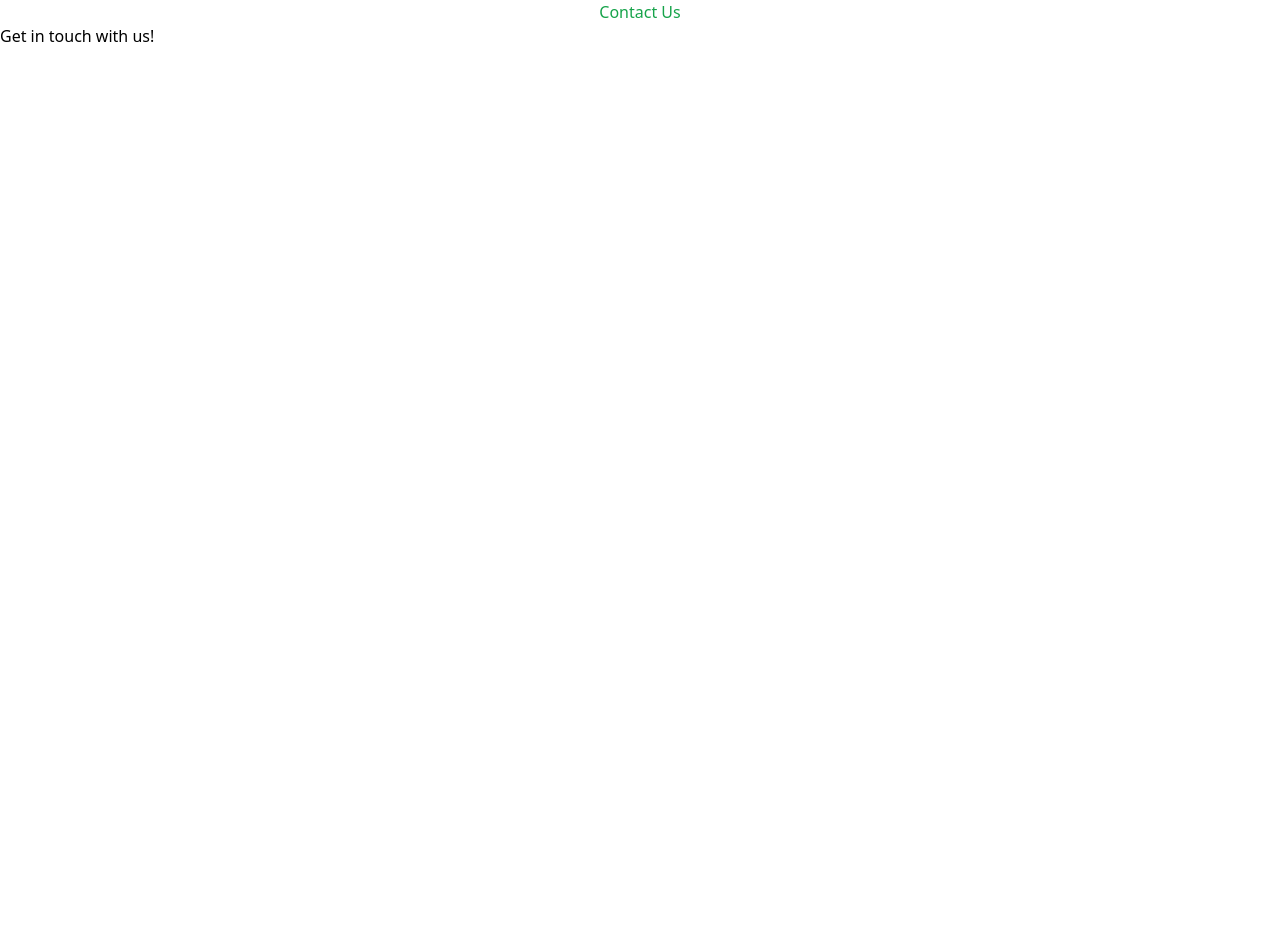
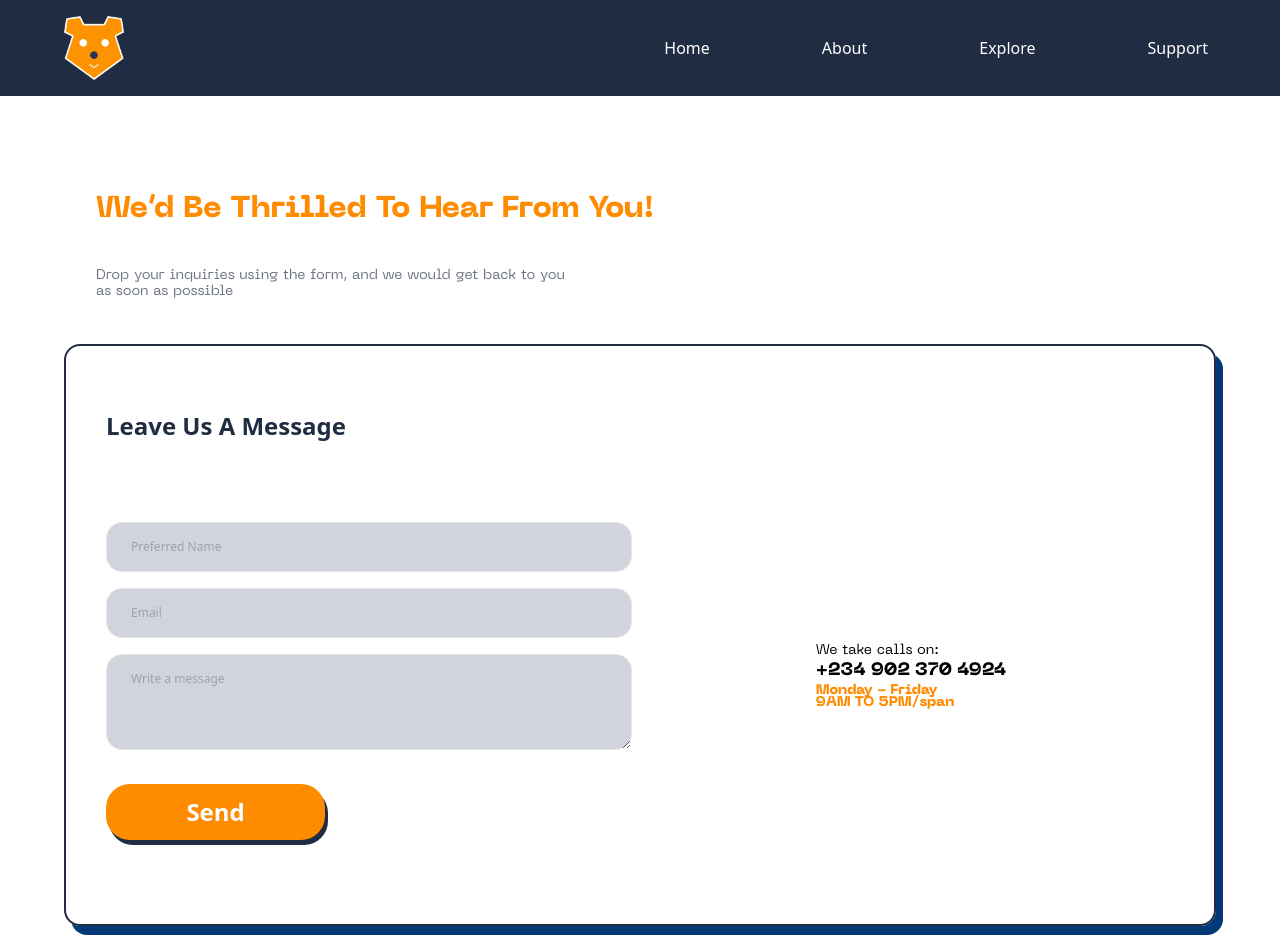
Before and after one commit to Neutron-Inv/Orangebear, a React (Create React App) app: page /contact in a window 1280 px wide. Shown: the top 952 px of the page. Before the commit the page ends 800 px from the top, so only its background shows below. Built offline with nearby package versions, Linux system fonts and the light colour scheme.

Commit message:
Contact Page Done

```diff
--- a/src/components/AboutUs.jsx
+++ b/src/components/AboutUs.jsx
@@ -46,7 +46,7 @@ export default function AboutUs(){
         </p>
         </div>
         </div>
-        <div className="p-16">
+        <div className="p-16 pt-0">
         <div className="grid grid-cols-1 md:grid-cols-2 gap-10 p-0 md:p-16 mx-4 md:mx-0 font-light font-pp-neue-machina w-10/12">
         <div className="group border-2 rounded-2xl shadow-skybuttonshadow border-accentblue pl-10 pt-16 pr-10 pb-1 transition-all duration-300 hover:bg-accentblue hover:shadow-orangebuttonshadow">
         <div className="lg:mb-8 mb-8">
--- /dev/null
+++ b/src/components/Support.jsx
@@ -0,0 +1,48 @@
+import React from "react";
+import Team1 from "../images/team1.png";
+import Team2 from "../images/team2.png";
+import Team3 from "../images/team3.png";
+import Team4 from "../images/team4.png";
+
+export default function Support(){
+    return(
+        <div >
+        <div className="p-16">
+        <div className="p-8 font-pp-neue-machina">
+            <span className="font-bold text-3xl text-accentorange">We’d Be Thrilled To Hear From You!</span><br/>
+        <p className="text-sm mb-3 mt-10 text-gray-500 leading-4">Drop your inquiries using the form, and we would get back to you <br/>
+        as soon as possible
+        </p>
+        </div>
+
+
+        <div className="group border-2 rounded-2xl shadow-skybuttonshadow border-accentblue pl-10 pt-16 pr-10 pb-1">
+            <div className="lg:mb-4 mb-4 pb-16">
+            <h3 className="font-bold text-2xl text-accentblue mb-16 md:min-h-[2.5rem]">Leave Us A Message</h3>
+            <div className="grid grid-cols-2 gap-4">
+                <div>
+                <input placeholder="Preferred Name" className="w-full text-xs p-4 pl-6 my-2 border rounded-2xl bg-gray-300"/>
+
+                <input placeholder="Email" className="w-full text-xs p-4 pl-6 my-2 border rounded-2xl bg-gray-300"/>
+
+                <textarea placeholder="Write a message" className="w-full text-xs p-4 pl-6 my-2 border rounded-2xl h-24 bg-gray-300"></textarea>
+
+                <button className="text-white bg-accentorange w-full md:w-5/12 h-10 md:h-14 font-bold text-lg md:text-2xl rounded-3xl mt-5 shadow-bluebuttonshadow">
+                    Send
+                </button>
+                </div>
+                <div className="text-sm items-center mx-auto my-auto leading-4 font-pp-neue-machina">
+                <div className="leading-3">
+                    We take calls on:<br/>
+                    <span className="font-bold text-lg">+234 902 370 4924</span><br />
+                    <span className="font-bold text-accentorange">Monday - Friday<br />
+                    9AM TO 5PM/span</span>
+                </div>
+                </div>
+            </div>
+            </div>
+            </div>
+            </div>
+        </div>
+    )
+}
--- a/src/pages/Contact.js
+++ b/src/pages/Contact.js
@@ -1,10 +1,14 @@
+import Navbar from '../components/Navbar';
+import Footer from '../components/Footer';
 import React from 'react';
+import Support from '../components/Support';
 
 function Contact() {
   return (
     <div>
-      <h1 className="text-center text-green-600 text-balance">Contact Us</h1>
-      <p>Get in touch with us!</p>
+    <Navbar />
+    <Support />
+      <Footer />
     </div>
   );
 }
--- a/src/pages/Services.js
+++ b/src/pages/Services.js
@@ -1,10 +1,14 @@
+import Navbar from '../components/Navbar';
+import Footer from '../components/Footer';
 import React from 'react';
+import Explore from '../components/Explore';
 
 function Services() {
   return (
     <div>
-      <h1>Error 404</h1>
-      <p>Page No found</p>
+    <Navbar />
+    <Explore />
+      <Footer />
     </div>
   );
 }
```
Also changed, not shown: src/components/Explore.jsx (added).
